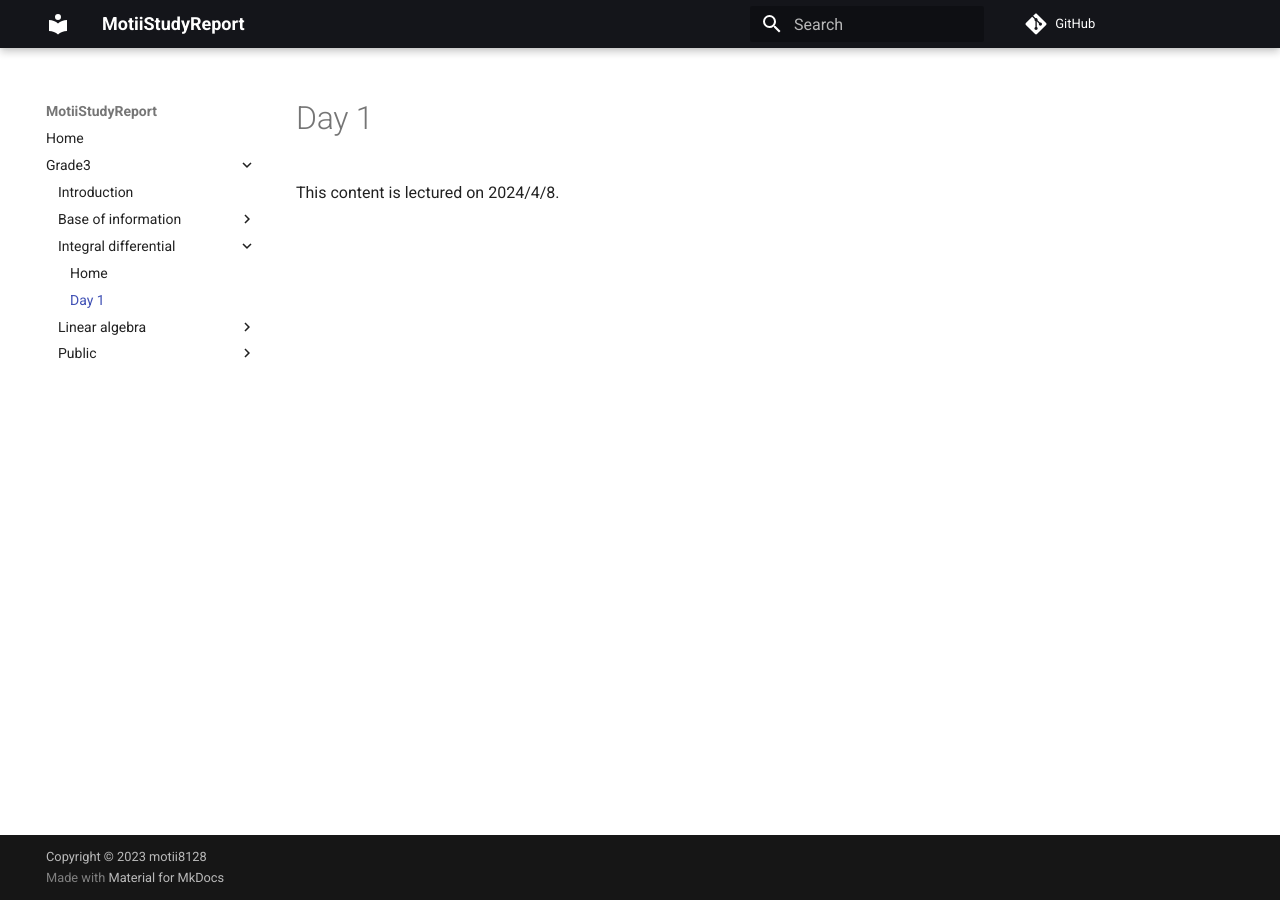
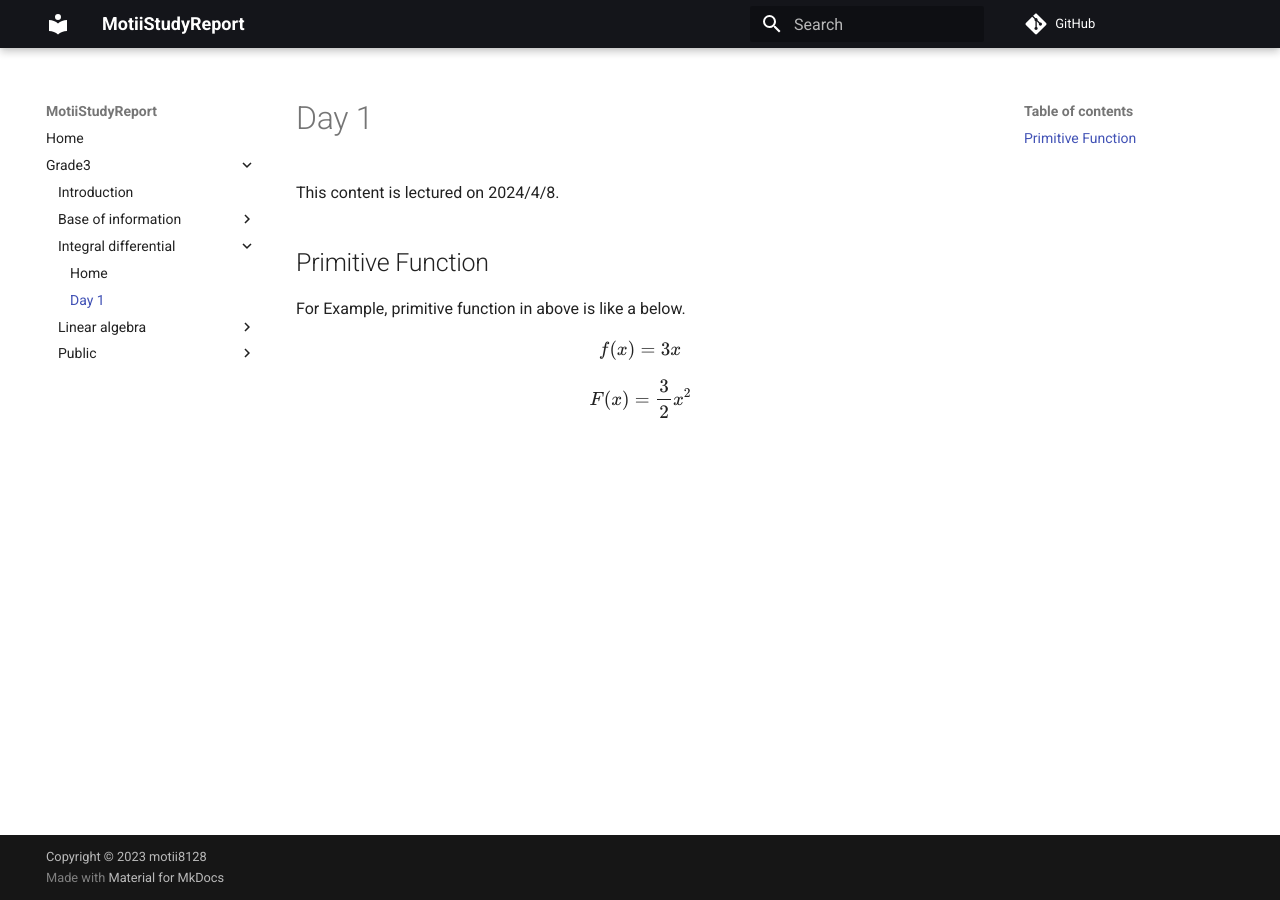
Before and after one commit to motii8128/motii_lib, an MkDocs documentation site: the page built from docs/Grade3/integral_differential/day1.md, in a window 1280 px wide. Built offline with MkDocs 1.6.1 and Material for MkDocs 9.7.7, drawn with Linux system fonts in a browser that asks for light colours; formulas are drawn with MathJax 3; comment, search, counter and statistics services are not loaded.

```diff
--- a/docs/Grade3/integral_differential/day1.md
+++ b/docs/Grade3/integral_differential/day1.md
@@ -1,2 +1,9 @@
 # Day 1
 This content is lectured on 2024/4/8.
+
+## Primitive Function
+For Example, primitive function in above is like a below.
+
+$$ f(x) = 3x $$
+
+$$ F(x) = \frac 3 2 x^2 $$
--- a/mkdocs.yml
+++ b/mkdocs.yml
@@ -30,3 +30,9 @@ theme:
     - content.code.copy
   palette:
     primary: black
+
+markdown_extensions:
+    - mdx_math
+
+extra_javascript:
+  - http://cdn.mathjax.org/mathjax/latest/MathJax.js?config=TeX-AMS-MML_HTMLorMML
```
